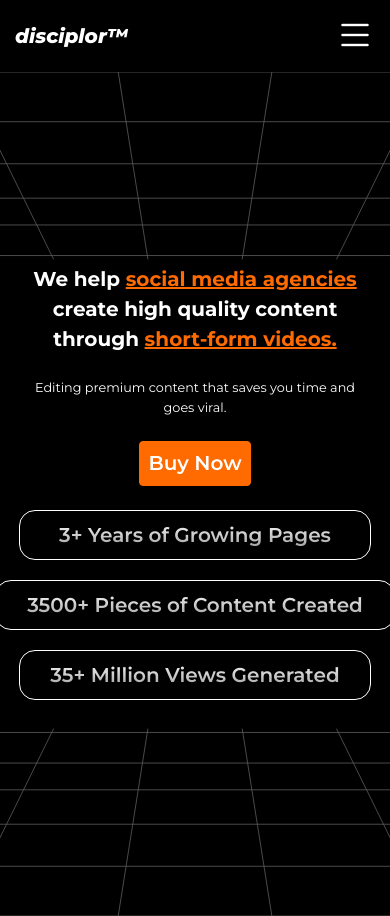
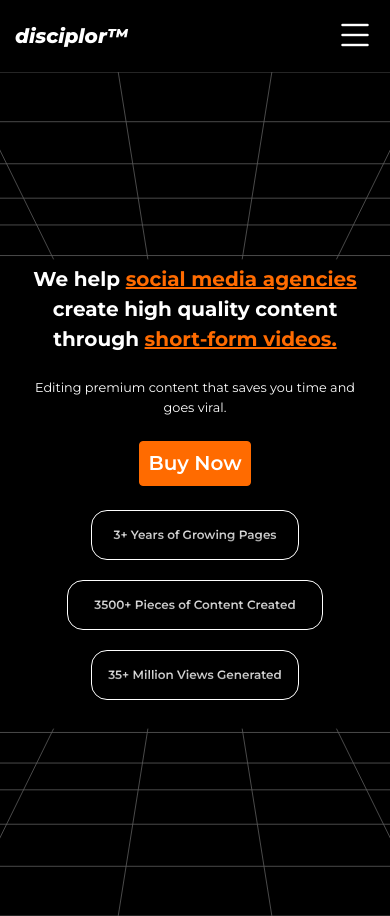
Before and after one commit to dadaxingxing/video-editing-funnel, a React (Vite) app: page / in a window 390 px wide. Built offline with nearby package versions, Linux system fonts and the light colour scheme.

Commit message:
allowed proof component to be responsive, allowed box to shrink slower then text.

```diff
--- a/src/App.jsx
+++ b/src/App.jsx
@@ -104,7 +104,7 @@ function App() {
           {/* Proof */}
           <div className='d-flex justify-content-center align-items-center mb-4 p1_proof_container flex-column flex-lg-row'>
             <Proof>3+ Years of Growing Pages</Proof>
-            <Proof width='25rem'>3500+ Pieces of Content Created</Proof>
+            <Proof width='clamp(16rem, 44vw, 22rem)'>3500+ Pieces of Content Created</Proof>
             <Proof>35+ Million Views Generated</Proof>
           </div>
 
--- a/src/component/Proof.css
+++ b/src/component/Proof.css
@@ -22,7 +22,7 @@
     -webkit-background-clip: text;
     -webkit-text-fill-color: transparent;
 
-    font-size: 1.25rem;
+    font-size: clamp(.75rem, 2.5vw, 1.25rem);
     font-weight: 600;
     padding: 0 1rem;
 }
--- a/src/component/Proof.jsx
+++ b/src/component/Proof.jsx
@@ -1,6 +1,6 @@
 import './Proof.css';
 
-function Proof ({children, width='22rem'}) {
+function Proof ({children, width='clamp(13rem, 44vw, 22rem)'}) {
     return (
 
         <div
```
